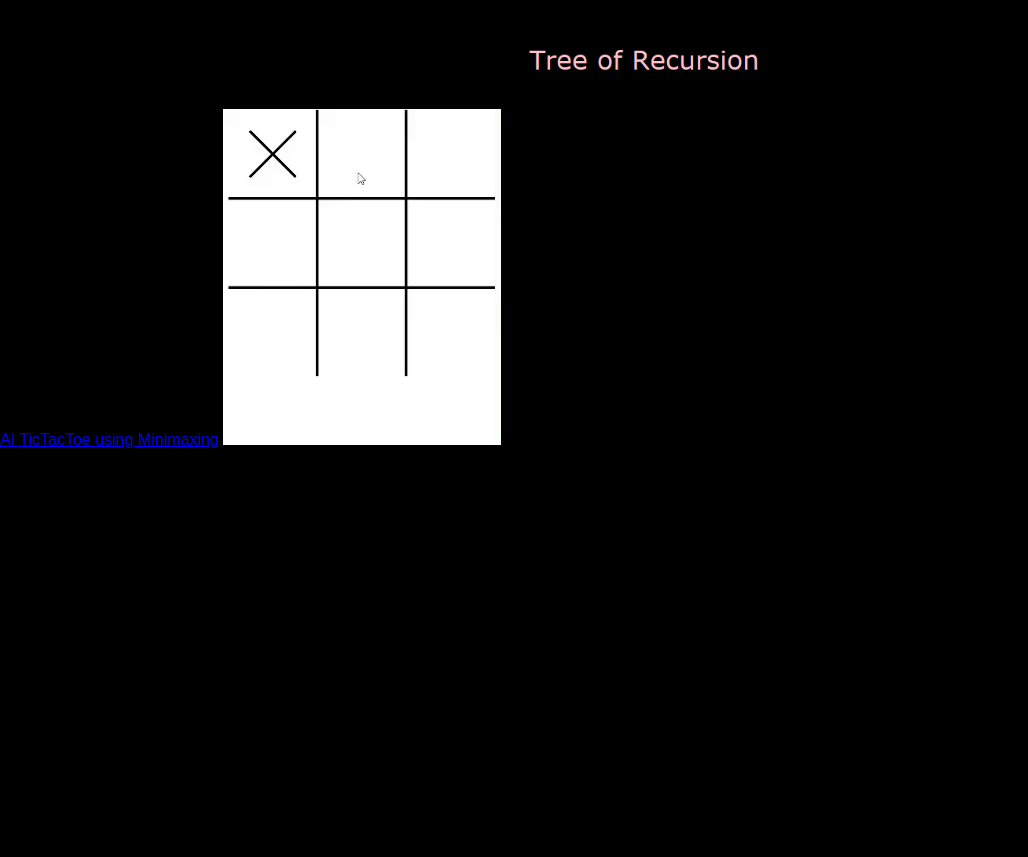
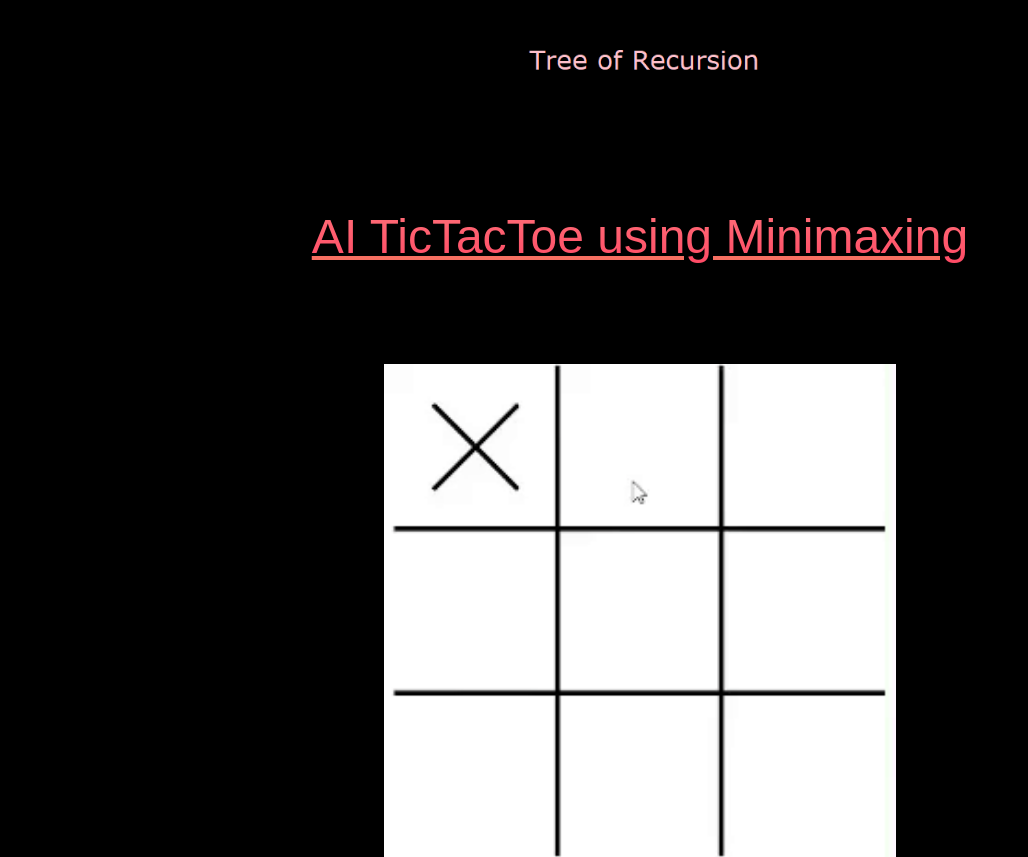
Before and after one commit to etxrnqlz/personal-website, a plain HTML site: page projects.html in a window 1280 px wide. Shown: the part 3437-4294 px from the top of the page, without its empty margins (0-1028 px from the left). Before the commit the page ends 3886 px from the top, so only its background shows below. Drawn offline with Linux system fonts and the light colour scheme.

Commit message:
Update styles.css

```diff
--- a/styles.css
+++ b/styles.css
@@ -332,3 +332,25 @@ h4 {
     width: 40%;
     height: auto;
 }
+
+.tictactoe {
+    background-image: linear-gradient(to top, #ff0844 0%, #ffb199
+    100%);
+    -webkit-background-clip: text;
+    -moz-background-clip: text;
+    -webkit-text-fill-color: transparent;
+    -moz-text-fill-color: transparent;
+    font-size: 3em;
+    text-align: center;
+    display: block;
+    padding: 100px;
+    text-decoration: underline #f77062;
+}
+
+.img-tictactoe {
+    display: block;
+    margin-left: auto;
+    margin-right: auto;
+    width: 40%;
+    height: auto;
+}
```
